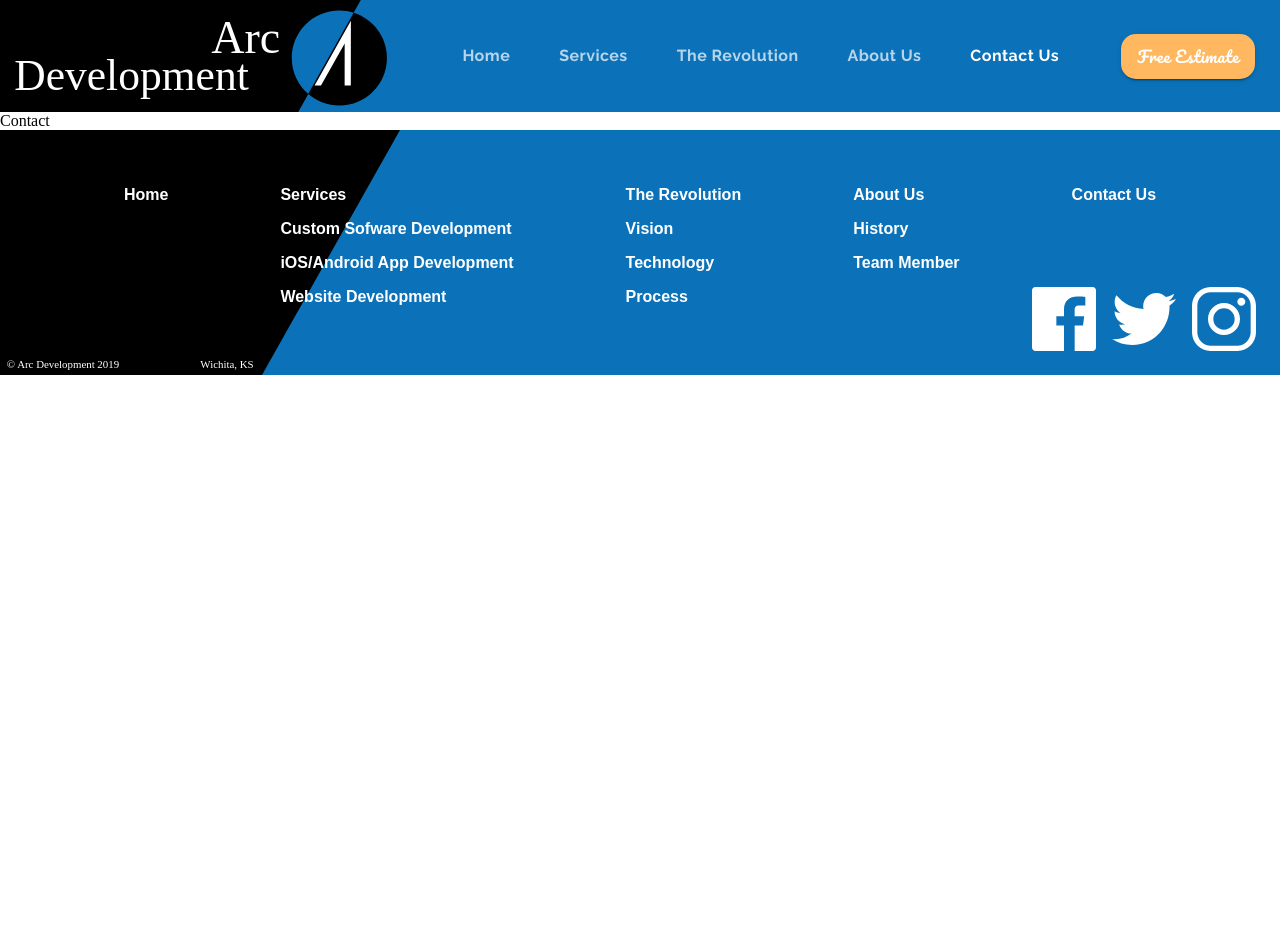
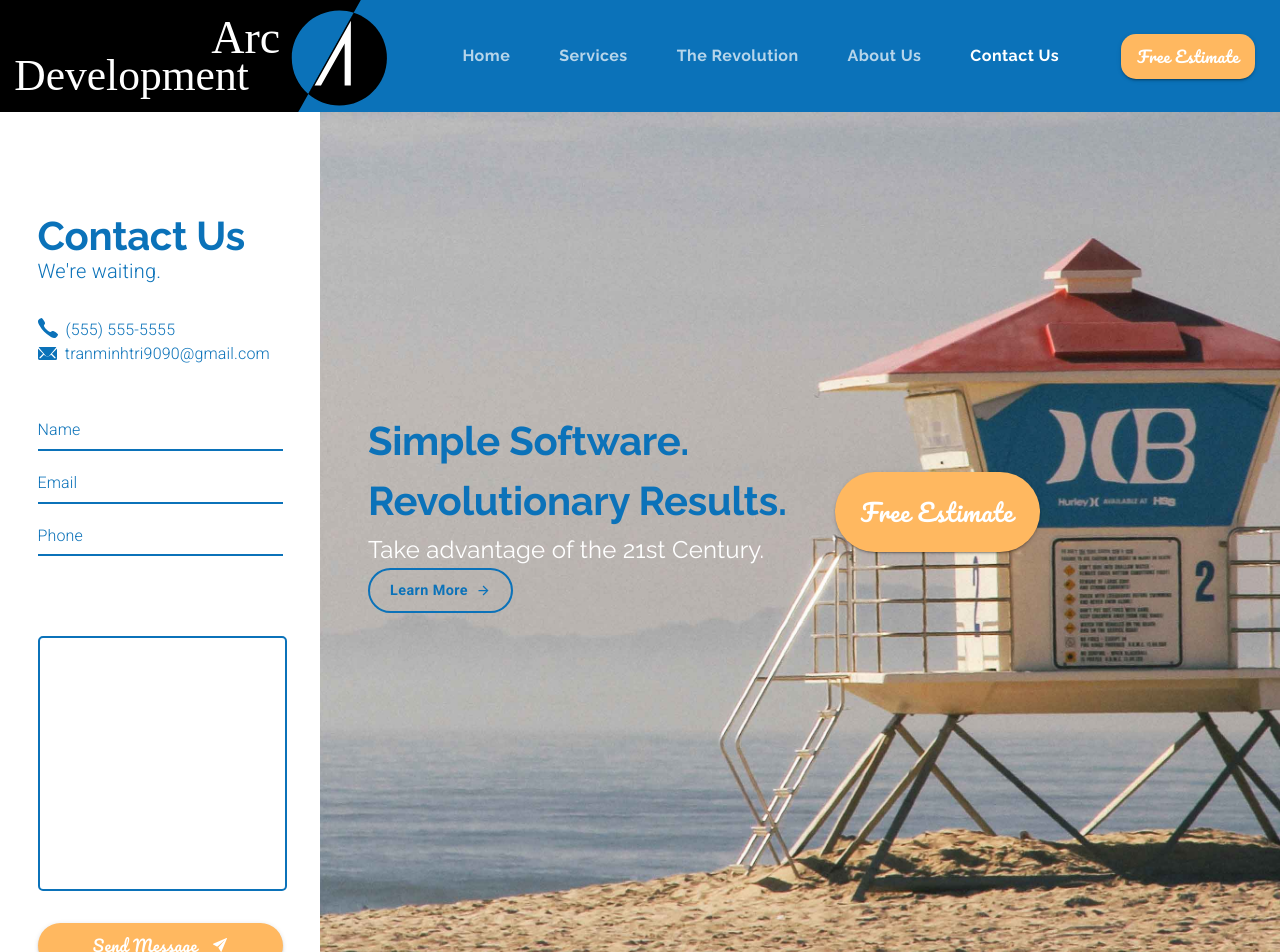
Before and after one commit to Tris-909/Material-UI-Project-1, a React (Create React App) app: page /contact in a window 1280 px wide. Shown: the top 952 px of the page. Before the commit the page ends 800 px from the top, so only its background shows below. Built offline with nearby package versions, Linux system fonts and the light colour scheme.

Commit message:
Adding contactUs Page

```diff
--- a/src/Components/App.js
+++ b/src/Components/App.js
@@ -11,6 +11,8 @@ import MobileApps from './MobileApps';
 import WebsitesDev from './WebsitesDev';
 import Revolution from  './Revolution';
 import AboutUs from './AboutUs';
+import Contact from './Contact';
+
 function App() {
   const [isActive,setIsActive] = useState(0); // This control which tab is actived and add CSS to it
   const [selectedIndex, setSelectedIndex] = useState(0); // Control which MenuItem inside Menu is actived and add CSS to it
@@ -20,14 +22,14 @@ function App() {
       <BrowserRouter>
         <Header isActive={isActive} setIsActive={setIsActive} selectedIndex={selectedIndex} setSelectedIndex={setSelectedIndex} />
         <Switch>
-          <Route exact path="/" render={(props) => <LandingPage {...props} setIsActive={setIsActive} setSelectedIndex={setSelectedIndex}/>}/>
-          <Route exact path="/services" render={(props) => <Services {...props} setIsActive={setIsActive} setSelectedIndex={setSelectedIndex} />}/>
-          <Route exact path="/customsoftware" render={(props) => <CustomSoftware {...props} setIsActive={setIsActive} setSelectedIndex={setSelectedIndex} />}/>
+          <Route exact path="/" render={(props) => <LandingPage {...props} setIsActive={setIsActive} setSelectedIndex={setSelectedIndex}/>} />
+          <Route exact path="/services" render={(props) => <Services {...props} setIsActive={setIsActive} setSelectedIndex={setSelectedIndex} />} />
+          <Route exact path="/customsoftware" render={(props) => <CustomSoftware {...props} setIsActive={setIsActive} setSelectedIndex={setSelectedIndex} />} />
           <Route exact path="/mobileapps" render={(props) => <MobileApps {...props} setIsActive={setIsActive} setSelectedIndex={setSelectedIndex}/>} />
           <Route exact path="/websites" render={(props) => <WebsitesDev {...props} setIsActive={setIsActive} setSelectedIndex={setSelectedIndex}/>} />
           <Route exact path="/revolution" render={(props) => <Revolution {...props} setIsActive={setIsActive} setSelectedIndex={setSelectedIndex}/>} />
           <Route exact path="/about" render={(props) => <AboutUs {...props} setIsActive={setIsActive} setSelectedIndex={setSelectedIndex}/>} />
-          <Route exact path="/contact" component={() => <div>Contact</div>}/>
+          <Route exact path="/contact" render={(props) => <Contact {...props} setIsActive={setIsActive} setSelectedIndex={setSelectedIndex}/>} />
           <Route exact path="/estimate" component={() => <div>Estimate</div>}/>
         </Switch>
         <Footer isActive={isActive} setIsActive={setIsActive} selectedIndex={selectedIndex} setSelectedIndex={setSelectedIndex} />
--- /dev/null
+++ b/src/Components/Contact.js
@@ -0,0 +1,166 @@
+import React, {useState} from 'react';
+import {Link} from 'react-router-dom';
+import {makeStyles, useTheme} from '@material-ui/core/styles';
+import Grid from '@material-ui/core/Grid';
+import Typography from '@material-ui/core/Typography';
+import Button from '@material-ui/core/Button';
+import TextField from '@material-ui/core/TextField';
+import ButtonArrow from './original';
+import useMediaQuery from '@material-ui/core/useMediaQuery';
+
+import background from '../assets/background.jpg';
+import phoneIcon from '../assets/phone.svg';
+import emailIcon from '../assets/email.svg';
+import airplane from '../assets/send.svg';
+
+const useStyles = makeStyles(theme => ({
+    background: {
+        backgroundImage: `url(${background})`,
+        backgroundPosition: 'center',
+        backgroundSize: 'cover',
+        backgroundRepeat: "no-repeat",
+        height: '60em',
+        paddingBottom: '10em'
+    },
+    learnButtonHero: {
+        ...theme.typography.learnButton,
+        fontSize: "0.9rem",
+        height: 45,
+        width: 145
+    },
+    estimateButton: {
+        ...theme.typography.estimate,
+        borderRadius: 50,
+        height: 80,
+        width: 205,
+        backgroundColor: theme.palette.common.orange,
+        fontSize: '1.5rem',
+        marginRight: '5em',
+        marginLeft: '2em',
+        "&:hover": {
+            backgroundColor: theme.palette.secondary.light
+        },
+        [theme.breakpoints.down("xs")]: {
+            marginRight: '0em',
+            marginLeft: '0em',
+            marginTop: '3em'
+        }
+    },
+    Message: {
+        border: `2px solid ${theme.palette.common.blue}`,
+        marginTop: '5em',
+        borderRadius: 5
+    },
+    sendButton: {
+        ...theme.typography.estimate,
+        borderRadius: 50,
+        height: 45,
+        width: 245,
+        fontSize: "1rem",
+        backgroundColor: theme.palette.common.orange,
+        "&:hover": {
+            backgroundColor: theme.palette.secondary.light
+        }
+    }
+}));
+
+export default function Contact(props) {
+    const classes = useStyles();
+    const theme = useTheme();
+    const [name,setName] = useState('');
+    const [email,setEmail] = useState('');
+    const [phone,setPhone] = useState('');
+    const [message, setMessage] = useState('');
+    const matchesXS = useMediaQuery(theme.breakpoints.down("xs"));
+
+    const onNameChangeHandler = (event) => {
+        setName(event.target.value);
+    }
+
+    const onEmailChangeHandler = (event) => {
+        setEmail(event.target.value);
+    }
+
+    const onPhoneChangeHandler = (event) => {
+        setPhone(event.target.value);
+    }
+
+    const onMessageChangeHandler = (event) => {
+        setMessage(event.target.value);
+    }
+
+    return(
+        <Grid item container direction="row">
+            <Grid item container direction="column" justify="center" alignItems="center" lg={3} xl={4}>
+                <Grid item>
+                    <Grid container direction="column">
+                    <Grid item>
+                    <Typography variant="h2" style={{lineHeight: 1}}>Contact Us</Typography>
+                    <Typography variant="body1" style={{color: theme.palette.common.blue}}>We're waiting.</Typography>
+                </Grid>
+                <Grid item container style={{marginTop: '2em'}}>
+                    <Grid item>
+                        <img src={phoneIcon} alt="phone"style={{marginRight: '0.5em'}}/>
+                    </Grid>
+                    <Grid item>
+                        <Typography variant="body1" style={{color: theme.palette.common.blue, fontSize: '1rem'}}>(555) 555-5555</Typography>
+                    </Grid>
+                </Grid>
+                <Grid item container style={{marginBottom: '2em'}}>
+                    <Grid item>
+                        <img src={emailIcon} alt="email" style={{marginRight: '0.5em', verticalAlign: "bottom"}}/>
+                    </Grid>
+                    <Grid item>
+                        <Typography variant="body1" style={{color: theme.palette.common.blue, fontSize: '1rem'}}>tranminhtri9090@gmail.com</Typography>
+                    </Grid>
+                </Grid>
+                <Grid item container direction="column" style={{maxWidth: "20em"}}>
+                    <Grid item>
+                        <TextField label="Name" fullWidth id="Name" value={name} onChange={(e) => onNameChangeHandler(e)}/>
+                    </Grid>
+                    <Grid item>
+                        <TextField label="Email" fullWidth id="email" value={email} onChange={(e) => onEmailChangeHandler(e)}/>
+                    </Grid>
+                    <Grid item>
+                        <TextField label="Phone" fullWidth id="phone" value={phone} onChange={(e) => onPhoneChangeHandler(e)}/>
+                    </Grid>
+                </Grid>
+                <Grid item style={{maxWidth: "20em"}}>
+                    <TextField value={message} multiline rows={10}
+                    id="message" onChange={(e) => onMessageChangeHandler(e)}
+                    className={classes.Message} fullWidth
+                    InputProps={{disableUnderline: true}}/>
+                </Grid>
+                <Grid item container justify="center" style={{marginTop: '2em'}}>
+                    <Button variant="contained" className={classes.sendButton}>
+                        Send Message
+                        <img src={airplane} alt="paper airplane" style={{marginLeft: "1em"}}/>
+                    </Button>
+                </Grid>
+                    </Grid>
+                </Grid>
+            </Grid>
+            <Grid item container direction="row" alignItems="center" className={classes.background} lg={9} xl={8}>
+            <Grid item style={{marginLeft: matchesXS ? '0em' : '3em', textAlign: matchesXS ? "center" : "inherit"}}>
+                <Grid container direction="column">
+                    <Grid item>
+                        <Typography variant="h2">Simple Software.<br /> Revolutionary Results.</Typography>
+                        <Typography variant="subtitle2" style={{fontSize: '1.5rem'}}>Take advantage of the 21st Century.</Typography>
+                        <Grid container justify={matchesXS ? "center" : undefined} item>
+                            <Button variant="outlined" className={classes.learnButtonHero} component={Link} to="/revolution">
+                                <span style={{marginRight: 8}}>Learn More</span>
+                                <ButtonArrow width={15} height={15} fill={theme.palette.common.blue} />
+                            </Button>
+                        </Grid>
+                    </Grid>
+                </Grid>
+            </Grid>
+            <Grid item>
+                <Button component={Link} to="/estimate" variant="contained" className={classes.estimateButton}>
+                    Free Estimate
+                </Button>
+            </Grid>
+            </Grid>
+        </Grid>
+    );
+}
--- a/src/Components/UI/Theme.js
+++ b/src/Components/UI/Theme.js
@@ -107,5 +107,23 @@ export default createMuiTheme({
             fontSize: '2.25rem',
             fontWeight: 700
         }
+    },
+    overrides: {
+        MuiInputLabel: {
+            root: {
+                color: arcBlue,
+                fontSize: '1rem'
+            }
+        },
+        MuiInput: {
+            underline: {
+                "&:before": {
+                    borderBottom: `2px solid ${arcBlue}`
+                },
+                "&:hover:not($disabled):not(focused):not($error):before": {
+                    borderBottom: `2px solid ${arcBlue}`
+                }
+            }
+        }
     }
 });
```
